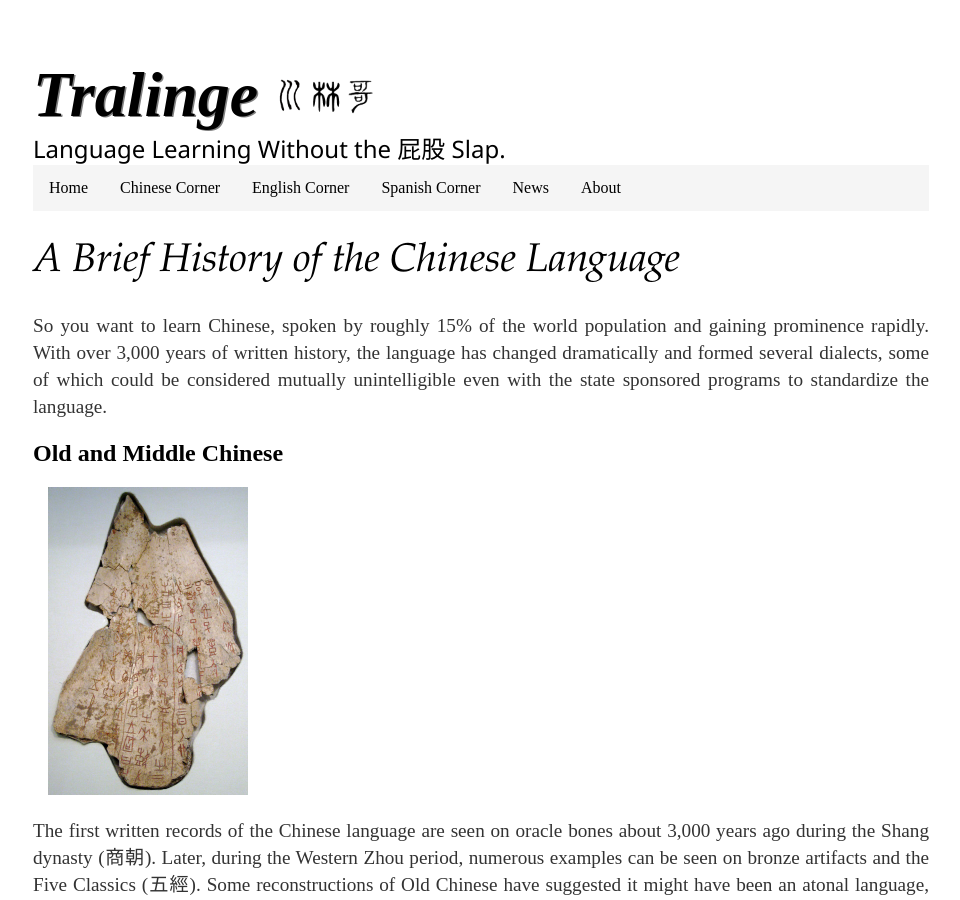
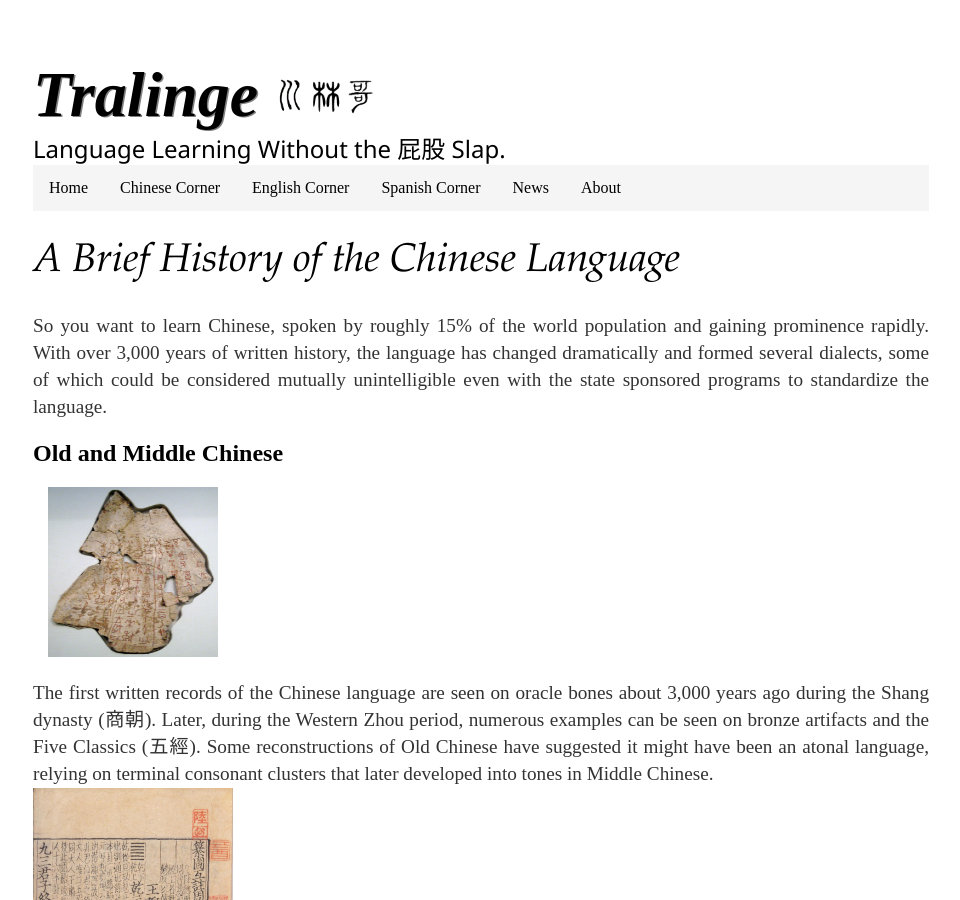
Before and after one commit to Tralinge/tralinge.github.io, a Jekyll site: the page built from chinese_corner/history_of_chinese.html, in a window 1280 px wide and 900 px high. Shown: the whole window, without its empty margins (159-1119 px from the left). Built offline with Jekyll 4.4.1, drawn with Linux system fonts in a browser that asks for light colours.

Commit message:
Update history_of_chinese.html

```diff
--- a/chinese_corner/history_of_chinese.html
+++ b/chinese_corner/history_of_chinese.html
@@ -11,7 +11,7 @@
 the language. </p>
 
 <h2>Old and Middle Chinese</h2>
-<img class="rfimg" src="/media/cc/shang_oracle.jpg" alt="Shang Dynasty oracle bone" width="200" style="margin-left:15px;">
+<img class="rfimg" src="/media/cc/shang_oracle.jpg" alt="Shang Dynasty oracle bone" width="200" style="width:170px;height:170px;margin-left:15px;">
 <p>The first written records of the Chinese language are seen on oracle bones about 3,000 years ago during the
 Shang dynasty (商朝). Later, during the Western Zhou period, numerous examples can be seen on bronze artifacts
 and the Five Classics (五經). Some reconstructions of Old Chinese have suggested it might have been an atonal
```
